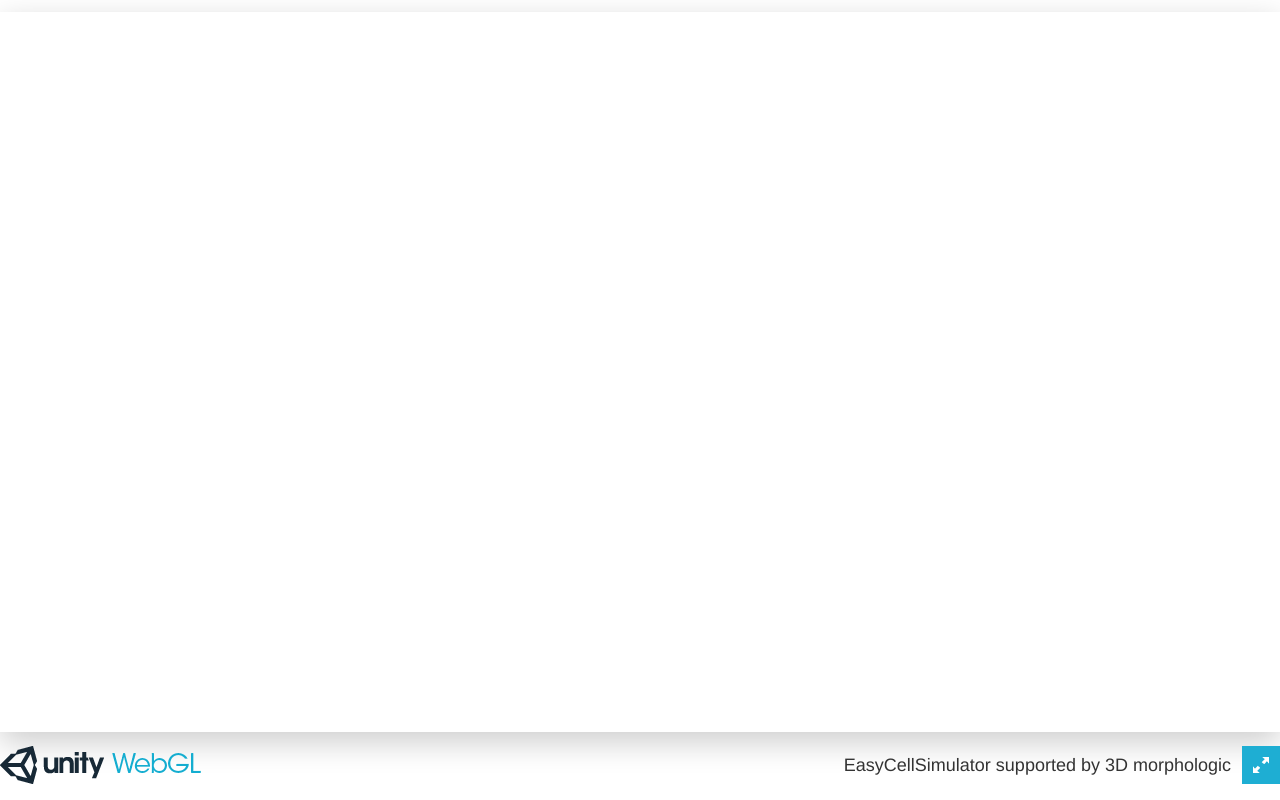
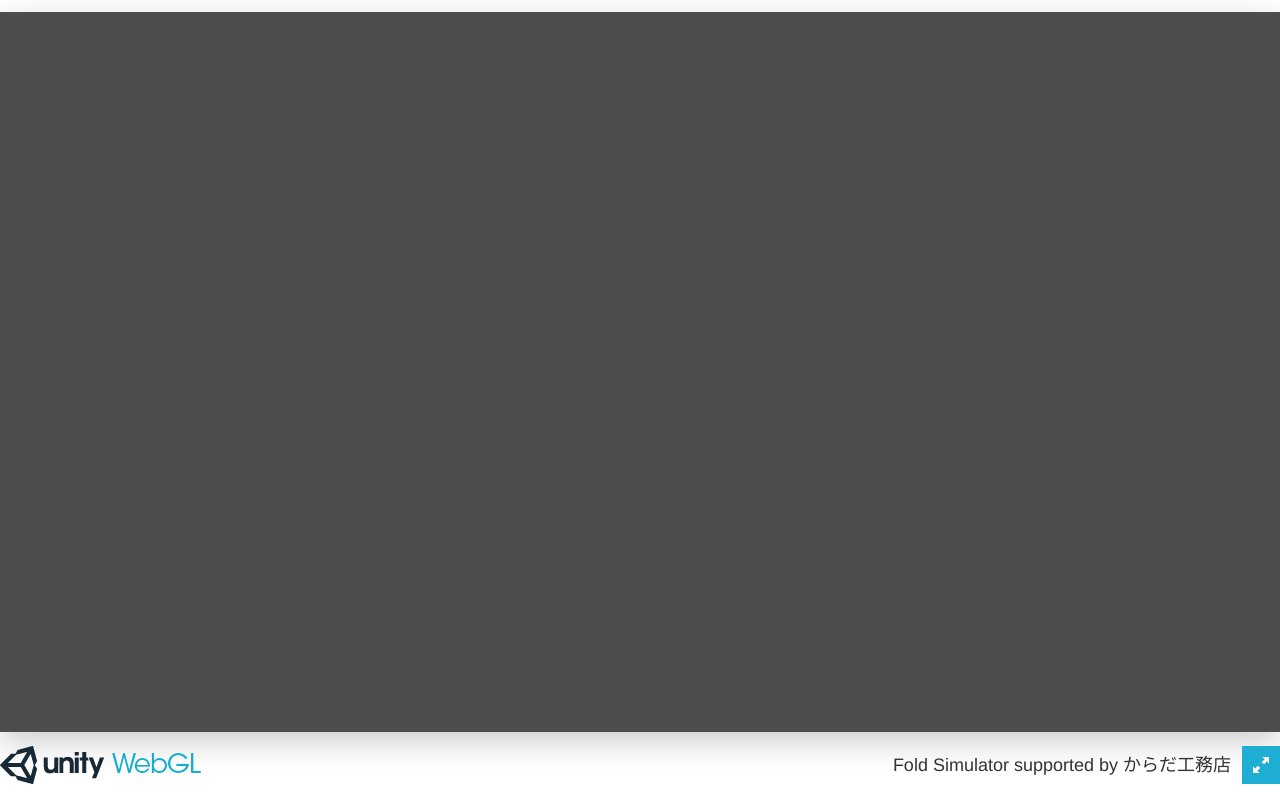
Before and after one commit to yasuhiroinoue/easyfold, a plain HTML site: page index.html in a window 1280 px wide. Drawn offline with Linux system fonts and the light colour scheme; no server answers.

Commit message:
Add files via upload

```diff
--- a/index.html
+++ b/index.html
@@ -6,7 +6,7 @@
     <title>Unity WebGL Player | EasyCellSimulator</title>
     <link rel="stylesheet" href="https://yasuhiroinoue.github.io/easyfold/TemplateData/style.css">
     <link rel="shortcut icon" href="https://yasuhiroinoue.github.io/easyfold/TemplateData/favicon.ico" />
-    <script src="https://yasuhiroinoue.github.io/easyfold//TemplateData/UnityProgress.js"></script>
+    <script src="https://yasuhiroinoue.github.io/easyfold/TemplateData/UnityProgress.js"></script>
   </head>
   <body class="template">
     <p class="header"><span>Unity WebGL Player | </span>EasyCellSimulator</p>
@@ -15,7 +15,7 @@
       <br>
       <div class="logo"></div>
       <div class="fullscreen"><img src="https://yasuhiroinoue.github.io/easyfold/TemplateData/fullscreen.png" width="38" height="38" alt="Fullscreen" title="Fullscreen" onclick="SetFullscreen(1);" /></div>
-      <div class="title">EasyCellSimulator supported by 3D morphologic</div>
+      <div class="title">Fold Simulator supported by からだ工務店</div>
     </div>
     <p class="footer">&laquo; created with <a href="http://unity3d.com/" title="Go to unity3d.com">Unity</a> &raquo;</p>
     <script type='text/javascript'>
```
